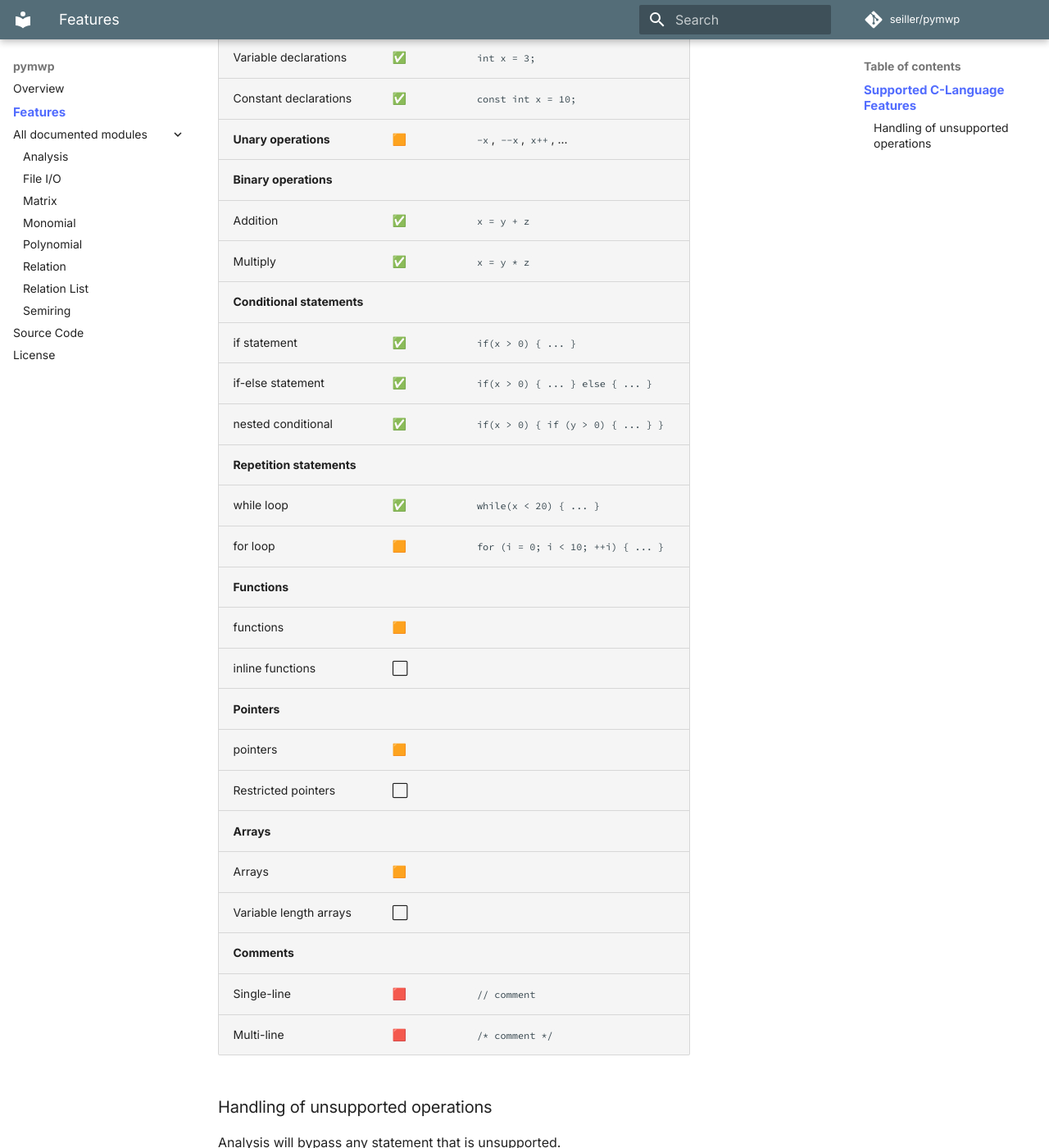
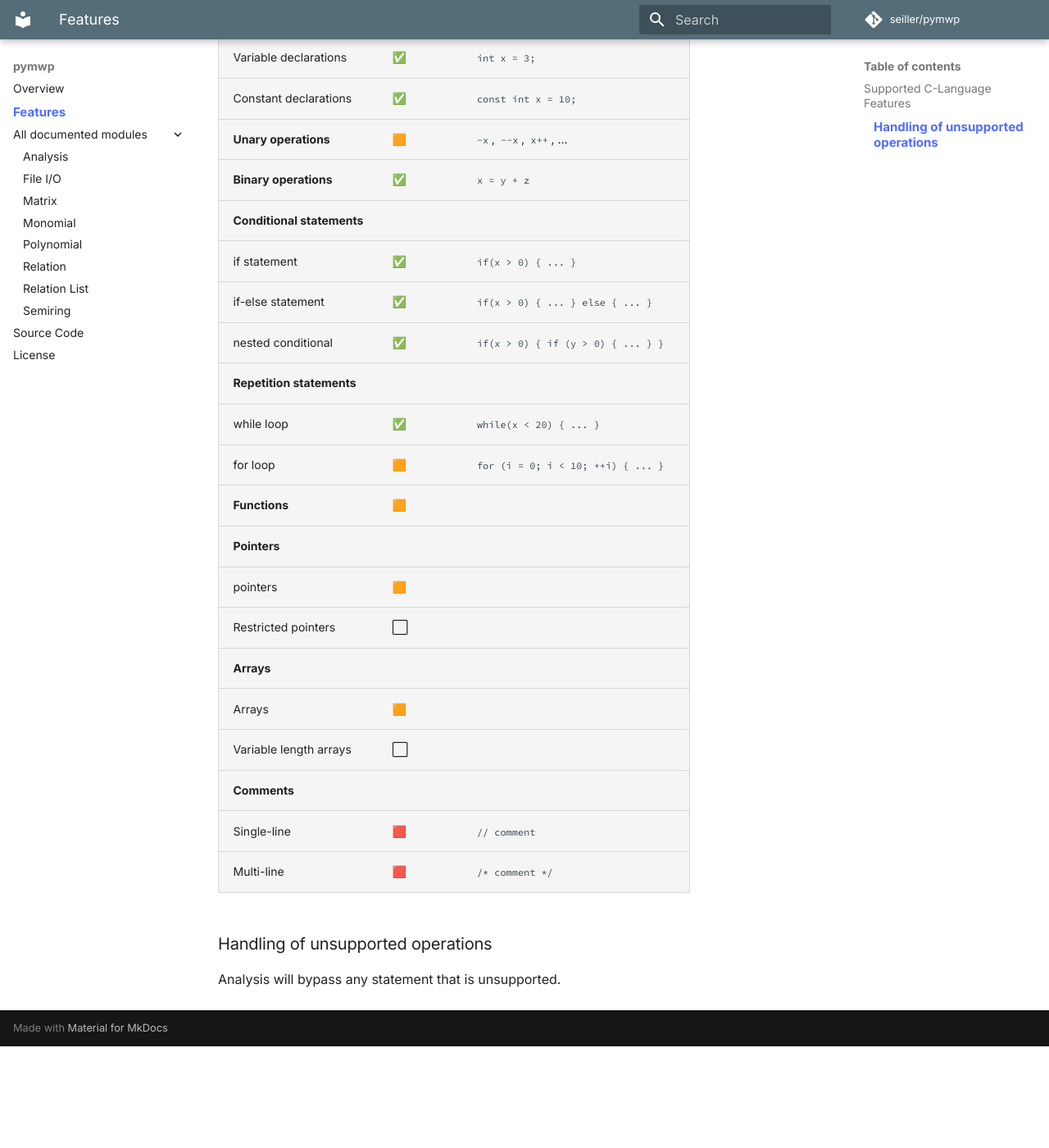
Before and after one commit to statycc/pymwp, an MkDocs documentation site: the page built from docs/features.md, in a window 1280 px wide and 1400 px high, scrolled down 859 px. Shown: the whole window at 82% size. Built offline with MkDocs 1.6.1 and Material for MkDocs 9.7.7, drawn with Linux system fonts in a browser that asks for light colours; nearby versions of some CDN libraries; comment, search, counter and statistics services are not loaded; after the commit the page ends 2135 px from its top, so only the background shows below that.

Commit message:
add f details later, any binop should be handled

```diff
--- a/docs/features.md
+++ b/docs/features.md
@@ -29,9 +29,7 @@ Description | State | Example
  Variable declarations |  ✅  | `int x = 3;`
  Constant declarations |  ✅  | `const int x = 10;`
 **Unary operations** | 🟧 | `-x`, `--x`, `x++`, ...
-**Binary operations** ||
- Addition | ✅ |  `x = y + z`
- Multiply | ✅ |  `x = y * z`
+**Binary operations** | ✅ |  `x = y + z`
 **Conditional statements** ||
  if statement | ✅ | `if(x > 0) { ... }`
  if-else statement | ✅ | `if(x > 0) { ... } else { ... }`
@@ -39,9 +37,7 @@ Description | State | Example
 **Repetition statements** ||
  while loop | ✅ | `while(x < 20) { ... }`
  for loop | 🟧 | `for (i = 0; i < 10; ++i) { ... }`
-**Functions** ||
- functions | 🟧 |
- inline functions | ⬜ |
+**Functions** | 🟧 ||
 **Pointers** ||
  pointers | 🟧 |
  Restricted pointers | ⬜ |
```
